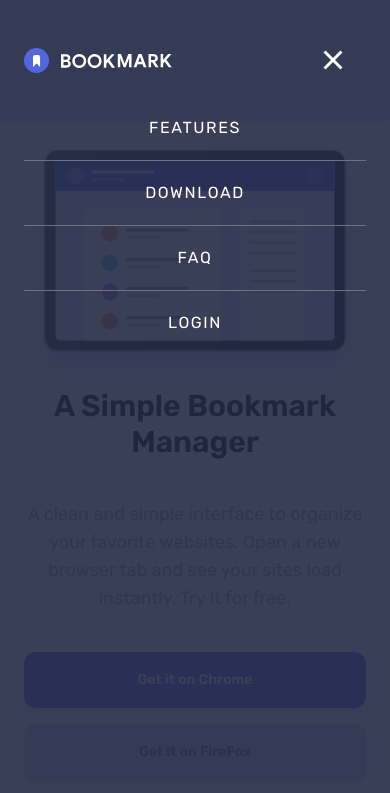
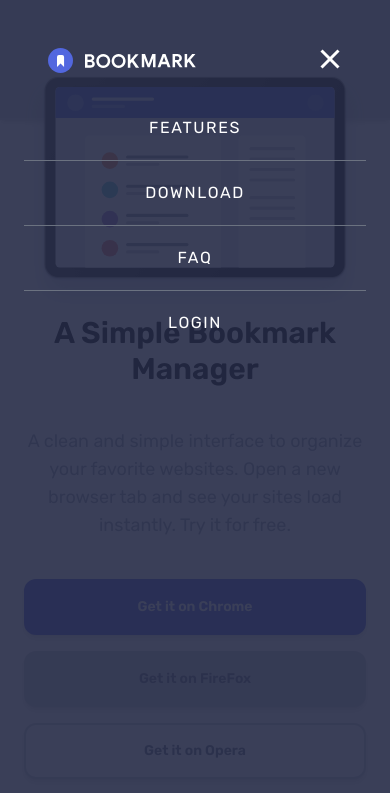
Before and after one commit to karmartir/bookmark, a website: page index.html in a window 390 px wide. Both pictures are taken after a click on the button 354 px from the left and 60 px from the top of the page. Shown: the top 793 px of the page. Drawn offline with Linux system fonts and the light colour scheme.

Commit message:
Fix hamburger menu behavior and open state layout

```diff
--- a/index.html
+++ b/index.html
@@ -19,7 +19,10 @@
     >
       <nav class="container relative mx-auto p-6">
         <!-- Flex Container For Nav Items -->
-        <div class="flex items-center justify-between space-x-20 my-6">
+        <div
+          id="nav-controls"
+          class="flex items-center justify-between space-x-20 my-6 z-30"
+        >
           <!-- Logo -->
           <div class="z-30">
             <img src="images/logo-bookmark.svg" alt="logo" id="logo" />
--- a/input.css
+++ b/input.css
@@ -54,11 +54,14 @@
   background: #000
 }
 .open {
-  /* transform: rotate(90deg);
-  transform: translateY(0) */
   position: fixed;
-  top: 50px;
-  right: 45px;
+  top: 0;
+  left: 0;
+  right: 0;
+  padding-left: 3rem;
+  padding-right: 3rem;
+  padding-top: 1.5rem;
+  padding-bottom: 1.5rem;
 }
 .open .hamburger-top{
   transform: rotate(45deg) translateY(6px) translateX(6px);
@@ -71,3 +74,7 @@
   transform: rotate(-45deg) translateY(6px) translateX(-6px);
     background-color: #fff
 }
+#menu-btn {
+  position: relative;
+  z-index: 60;
+}
--- a/js/script.js
+++ b/js/script.js
@@ -3,6 +3,8 @@ const panels = document.querySelectorAll(".panel");
 const btn = document.getElementById("menu-btn");
 const menu = document.getElementById("menu");
 const logo = document.getElementById("logo");
+const controls = document.getElementById("nav-controls");
+
 
 // Tabs menu event listener
 tabs.forEach((tab) => tab.addEventListener("click", onTabClick));
@@ -34,23 +36,21 @@ function onTabClick(e) {
     .classList.remove("hidden");
 }
 
-function navToggle() {
-  const isOpen = btn.classList.toggle("open");
+function navToggle(){
+
+  const isOpen = controls.classList.toggle("open");
 
   menu.classList.toggle("flex", isOpen);
   menu.classList.toggle("hidden", !isOpen);
 
-  logo.setAttribute(
-    "src",
-    isOpen
-      ? "images/logo-bookmark-footer.svg"
-      : "images/logo-bookmark.svg"
-  );
+  logo.src = isOpen
+    ? "images/logo-bookmark-footer.svg"
+    : "images/logo-bookmark.svg";
 }
 
 // Close the mobile menu when a navigation link is clicked
 menu.addEventListener("click", () => {
-  btn.classList.remove("open");
+  controls.classList.remove("open");
   menu.classList.remove("flex");
   menu.classList.add("hidden");
   logo.setAttribute("src", "images/logo-bookmark.svg");
```
Also changed, not shown: css/style.css.
